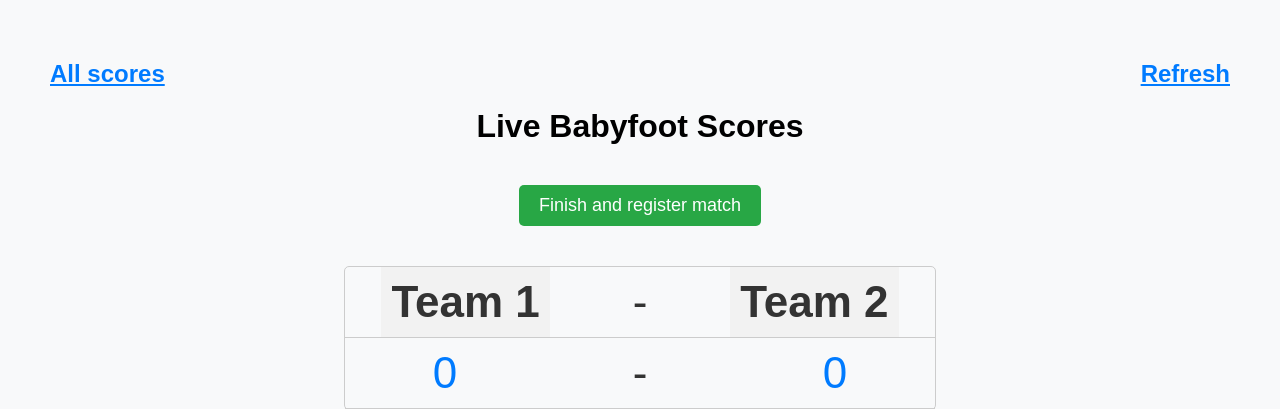
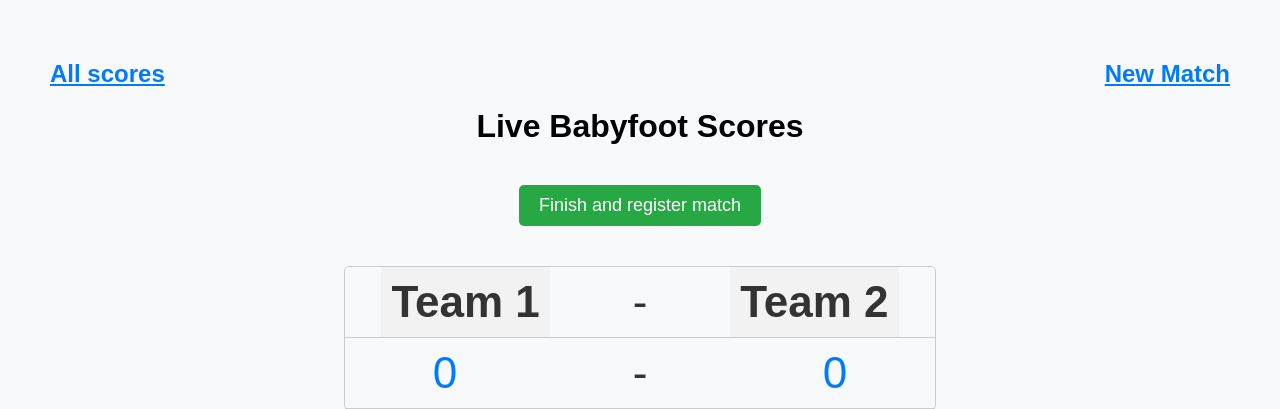
Before and after one commit to kylianmanzini/IoT-Babyfoot, a Flask app: page /match in a window 1280 px wide. Shown: the top 409 px of the page. Run offline with Flask 3, Linux system fonts and the light colour scheme; data comes from the database, SQL or seed files in the repository; both versions use the stored data as it was after the commit.

Commit message:
reset interface

```diff
--- a/web_interface/templates/match.html
+++ b/web_interface/templates/match.html
@@ -78,7 +78,7 @@
 <body>
     <nav>
         <h1><a href="/">All scores</a></h1>
-        <h1><a id="refresh" href="/match">Refresh</a></h1>
+        <h1><a id="refresh" href="/match">New Match</a></h1>
     </nav>
     <h1>Live Babyfoot Scores</h1>
 
@@ -103,7 +103,6 @@
     <script>
         function createMatch() {
             clearInterval(fetchLatestScore);
-            document.getElementById('refresh').innerText = 'New Match';
             fetch('/create_match', {
                 method: 'POST',
                 headers: {
@@ -131,6 +130,20 @@
             })
             .catch(error => console.error('Error creating match:', error));
         }
+
+        function requestReset() {
+            fetch('http://localhost:8000/api/post/reset', {
+                method: 'POST'})
+                .then(() => {
+                    location.reload()
+                })
+                .catch(error => {
+                    console.error('Error resetting match:', error)
+                    document.getElementById('information').innerText = 'Error resetting match';
+                })
+        }
+
+
         function fetchLatestScore() {
             fetch('http://localhost:8000/api/get/score')
                 .then(response =>
```
Also changed, not shown: babyfoot_scores.db.
